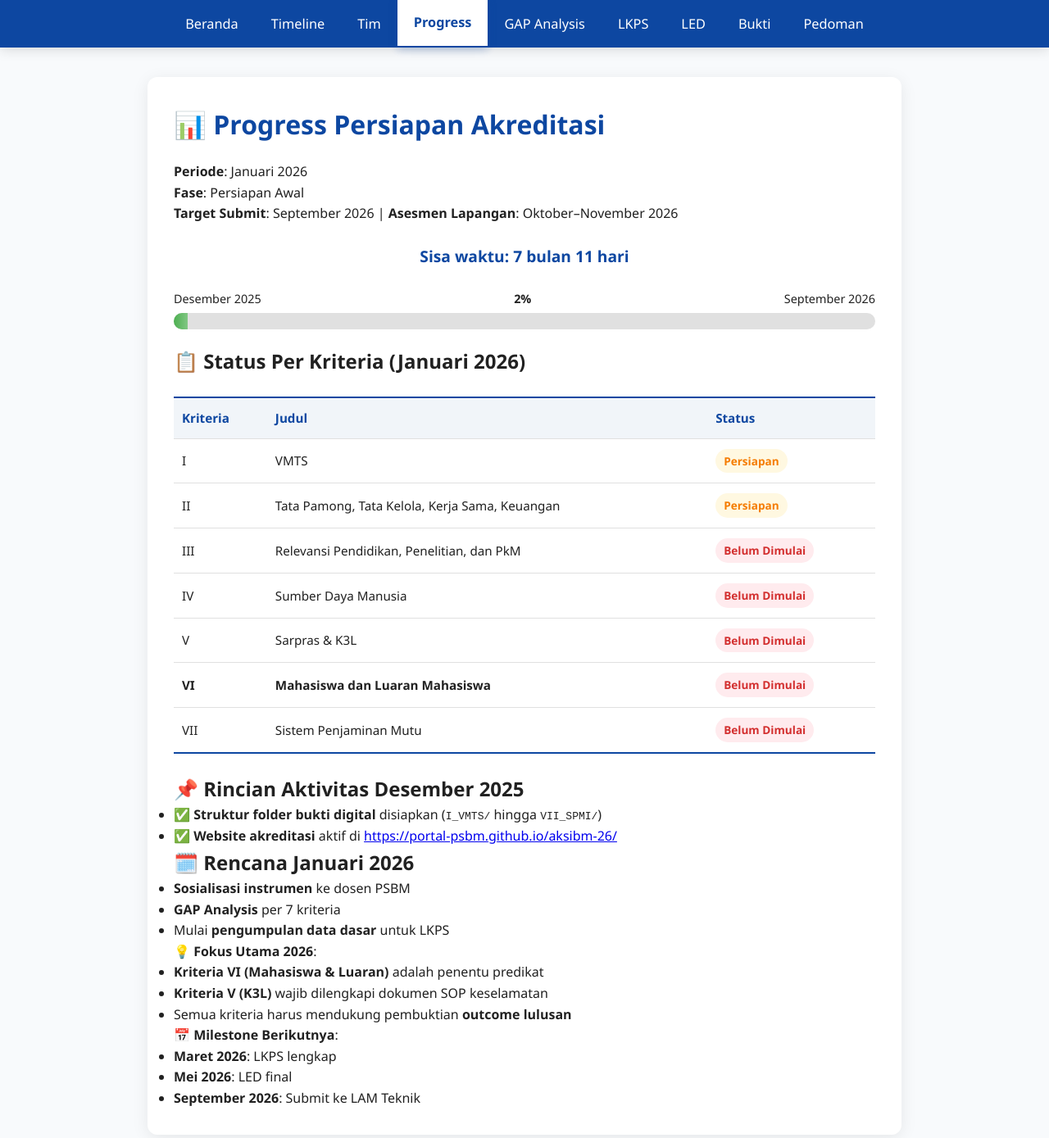
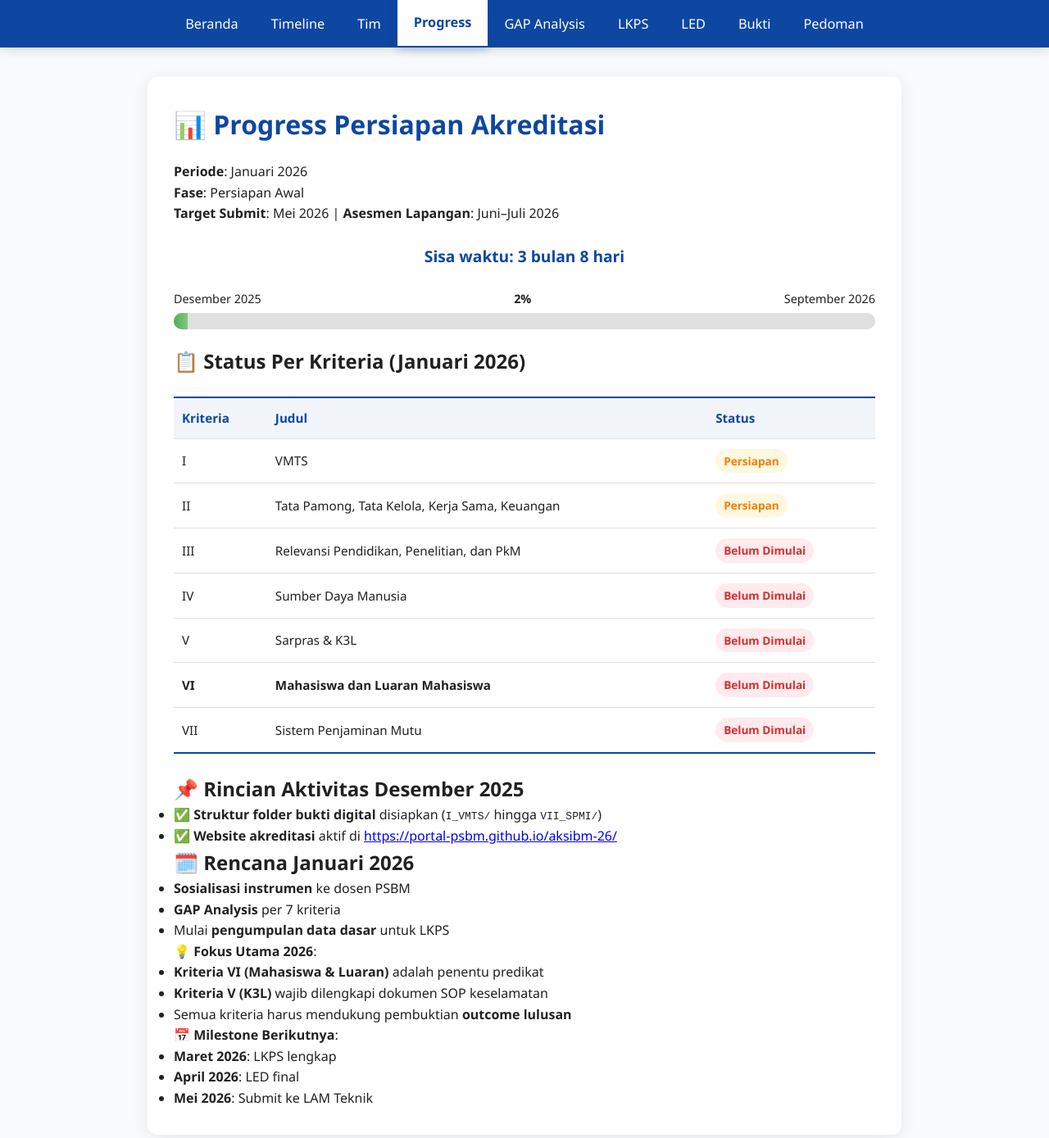
Before and after one commit to portal-psbm/aksibm-26, a Jekyll site: the page built from progress.md, in a window 1280 px wide and 1400 px high. Shown: the top 1389 px of the window at 82% size. Built offline with Jekyll 4.4.1, drawn with Linux system fonts in a browser that asks for light colours.

Commit message:
Perbarui home, tim, timeline, progress, lkps, dan led

```diff
--- a/progress.md
+++ b/progress.md
@@ -8,7 +8,7 @@ permalink: /progress/
 
 **Periode**: Januari 2026
 **Fase**: Persiapan Awal
-**Target Submit**: September 2026 | **Asesmen Lapangan**: Oktober–November 2026
+**Target Submit**: Mei 2026 | **Asesmen Lapangan**: Juni–Juli 2026
 
 <div id="countdown-container" style="text-align: center; margin: 24px 0;">
   <div id="countdown" style="font-size: 1.2rem; font-weight: 600; color: #0d47a1;"></div>
@@ -31,8 +31,8 @@ permalink: /progress/
   document.getElementById('progress-bar').style.width = progressPercent + '%';
   document.getElementById('progress-percent').textContent = progressPercent + '%';
 
-  // Countdown ke September 2026
-  const targetDate = new Date('2026-09-01T00:00:00');
+  // Countdown ke Mei 2026
+  const targetDate = new Date('2026-05-01T00:00:00');
   function updateCountdown() {
     const now = new Date();
     const diff = targetDate - now;
@@ -161,5 +161,5 @@ permalink: /progress/
 
 > 📅 **Milestone Berikutnya**:
 > - **Maret 2026**: LKPS lengkap
-> - **Mei 2026**: LED final
-> - **September 2026**: Submit ke LAM Teknik
+> - **April 2026**: LED final
+> - **Mei 2026**: Submit ke LAM Teknik
```
Also changed, not shown: index.md (+2 -2 lines), led.md (+1 -1 lines), tim.md (+4 -4 lines), timeline.md (+2 -2 lines).
